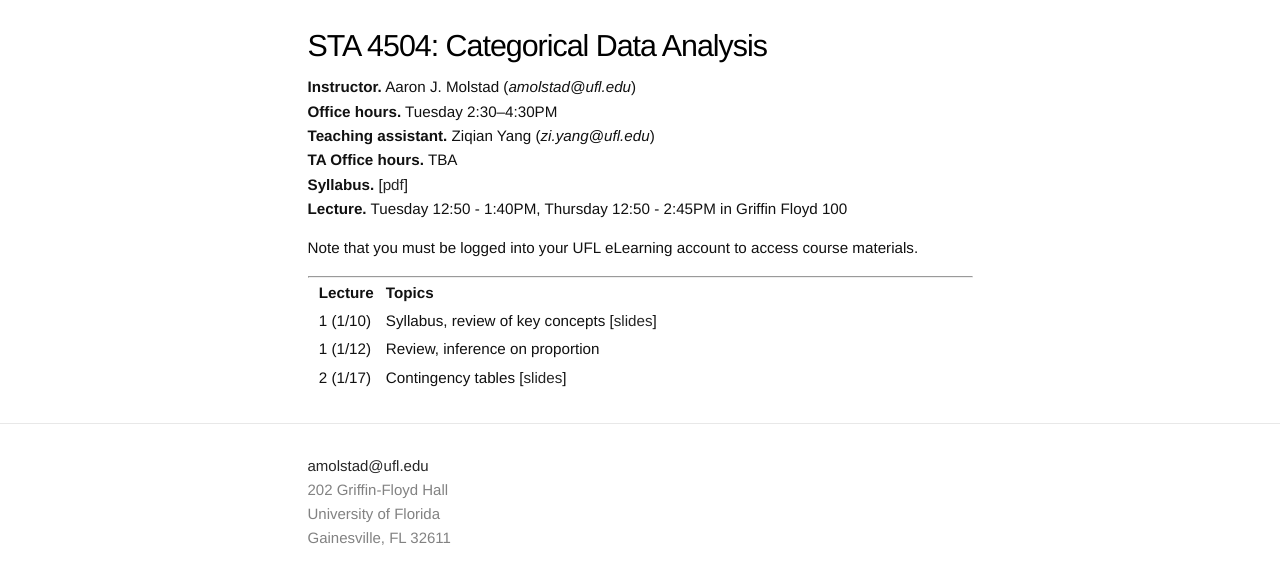
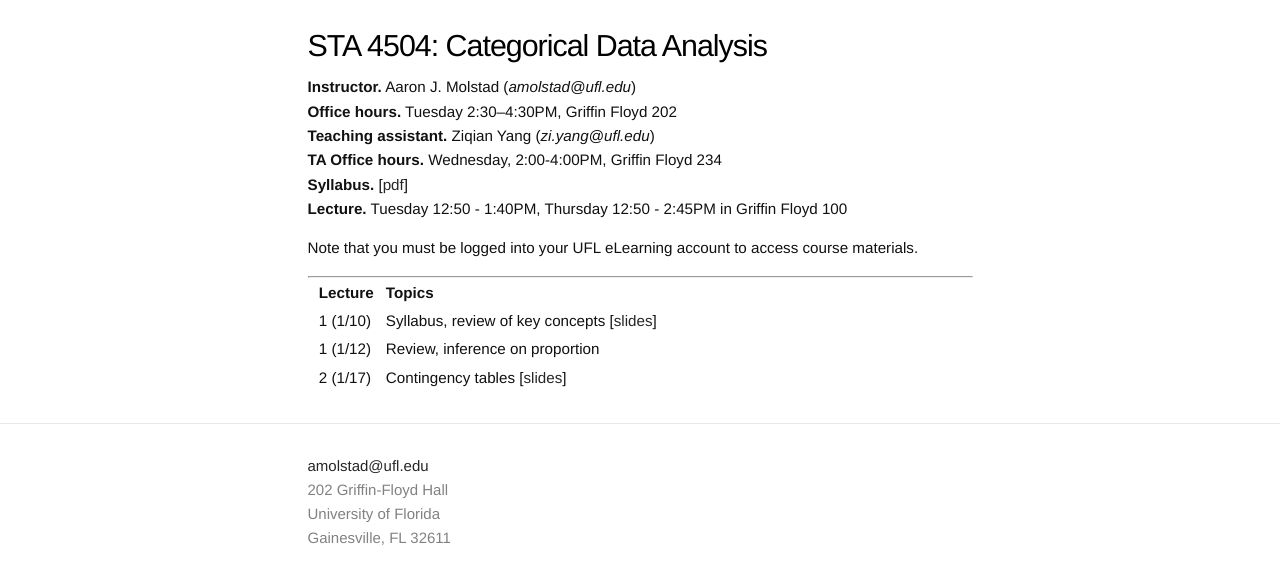
Before and after one commit to ajmolstad/ajmolstad.github.io, a Jekyll site: the page built from S23_STA4504.md, in a window 1280 px wide. Shown: the top 584 px of the page. Built offline with Jekyll 4.4.1, drawn with Linux system fonts in a browser that asks for light colours.

Commit message:
Update S23_STA4504.md

```diff
--- a/S23_STA4504.md
+++ b/S23_STA4504.md
@@ -6,10 +6,10 @@ permalink: /S23_STA4504/
 
 # STA 4504: Categorical Data Analysis
 **Instructor.** Aaron J. Molstad (*amolstad@ufl.edu*)
-**Office hours.** Tuesday 2:30--4:30PM
+**Office hours.** Tuesday 2:30--4:30PM, Griffin Floyd 202
 **Teaching assistant.** Ziqian Yang (*zi.yang@ufl.edu*)
-**TA Office hours.** TBA
-**Syllabus.** [[pdf](https://ufl.instructure.com/files/74780507/download?download_frd=1)]
+**TA Office hours.** Wednesday, 2:00-4:00PM, Griffin Floyd 234
+**Syllabus.** [[pdf](https://ufl.instructure.com/files/75276016/download?download_frd=1)]
 **Lecture.** Tuesday 12:50 - 1:40PM, Thursday 12:50 - 2:45PM in Griffin Floyd 100
 
 Note that you must be logged into your UFL eLearning account to access course materials.
```
